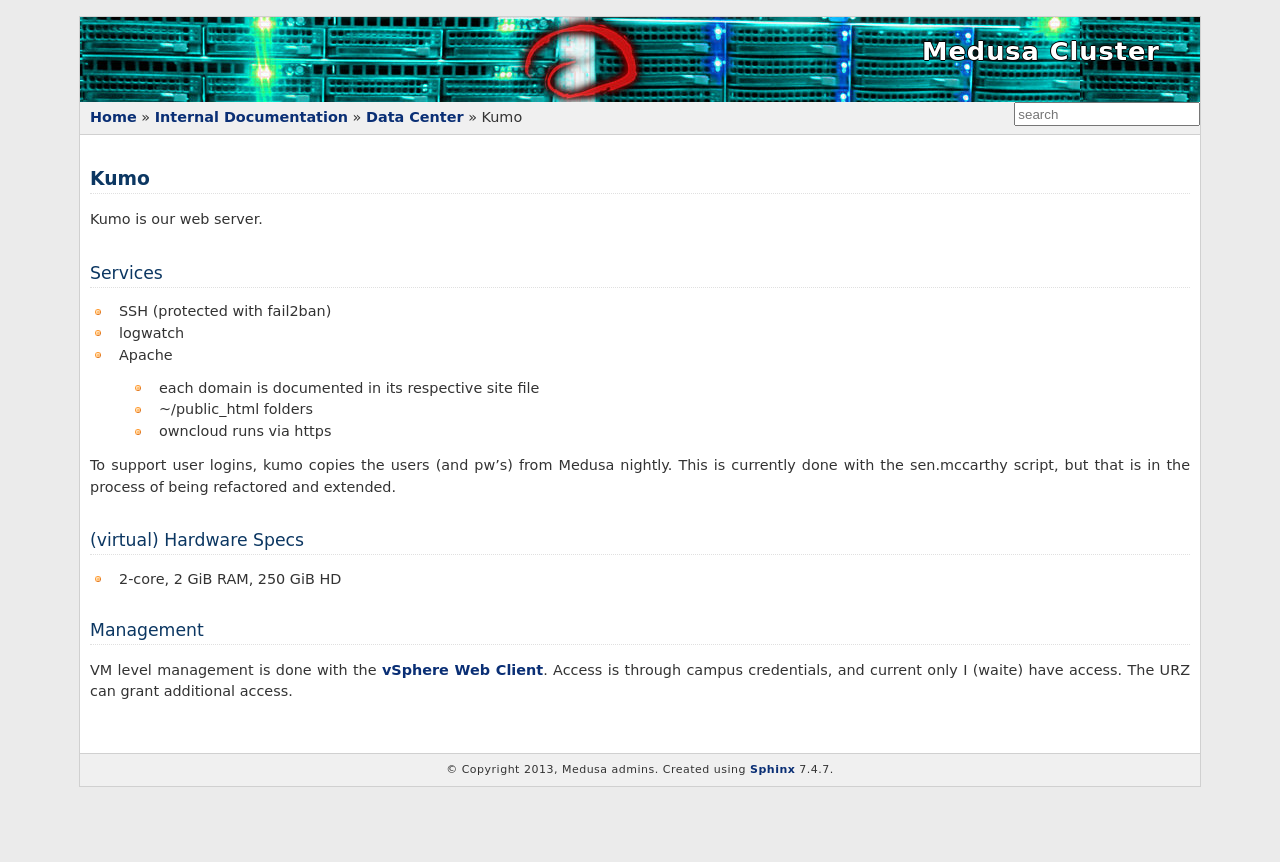
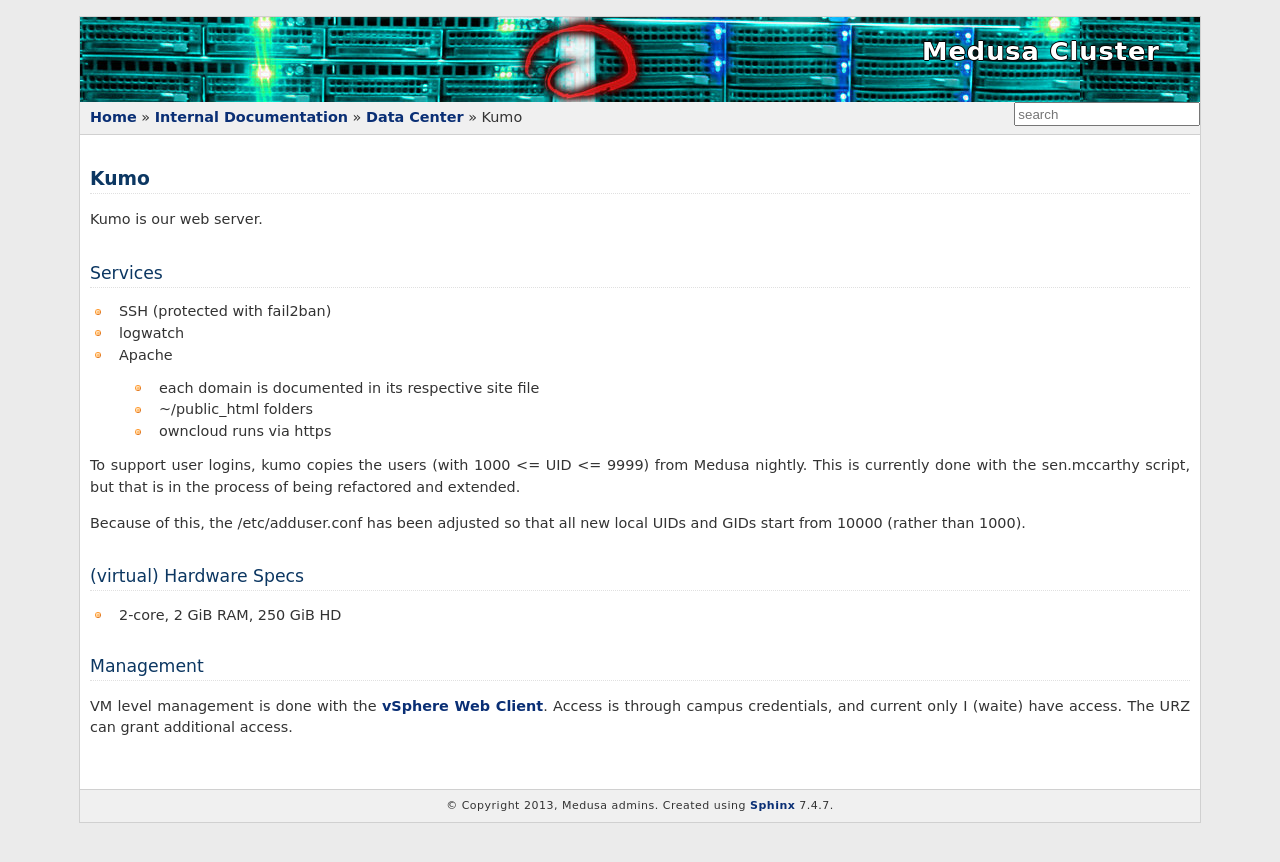
Before and after one commit to psychoinformatics-de/ipsy-docs, a Sphinx documentation site: the page built from source/internal/data_center/kumo.rst, in a window 1280 px wide. Shown: the top 862 px of the page. Built offline with Sphinx 7.4.7, drawn with Linux system fonts in a browser that asks for light colours; formulas are drawn with MathJax 3.

```diff
--- a/source/internal/data_center/kumo.rst
+++ b/source/internal/data_center/kumo.rst
@@ -16,8 +16,12 @@ Services
  - ~/public_html folders
  - owncloud runs via https
 
-To support user logins, kumo copies the users (and pw's) from Medusa nightly. This is currently
-done with the sen.mccarthy script, but that is in the process of being refactored and extended.
+To support user logins, kumo copies the users (with 1000 <= UID <= 9999) from Medusa nightly.
+This is currently done with the sen.mccarthy script, but that is in the process of being refactored
+and extended.
+
+Because of this, the /etc/adduser.conf has been adjusted so that all new local UIDs and GIDs start
+from 10000 (rather than 1000).
 
 (virtual) Hardware Specs
 ========================
```
Also changed, not shown: source/internal/data_center/index.rst (+0 -7 lines), source/internal/data_center/medusa.rst (+9 -0 lines), source/internal/lab_info.rst (+6 -1 lines).
